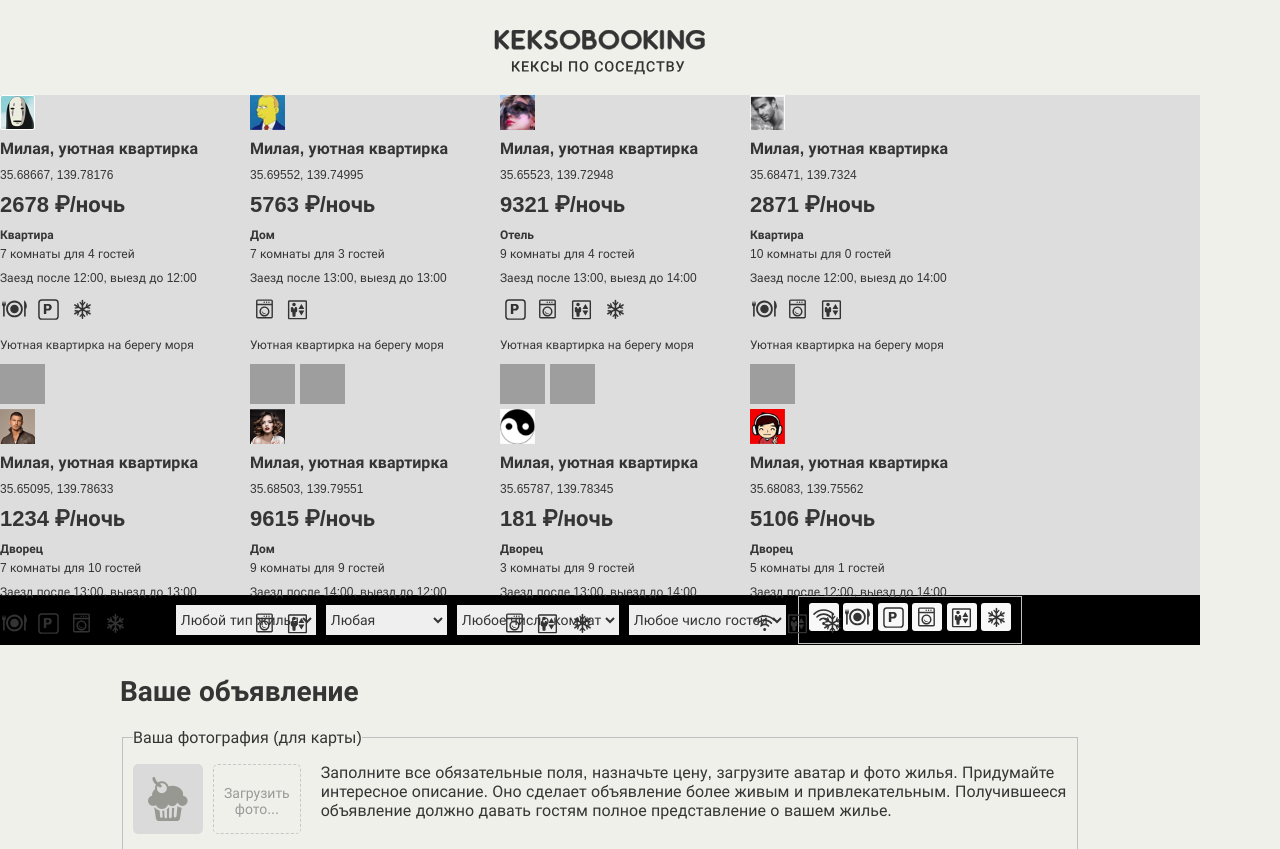
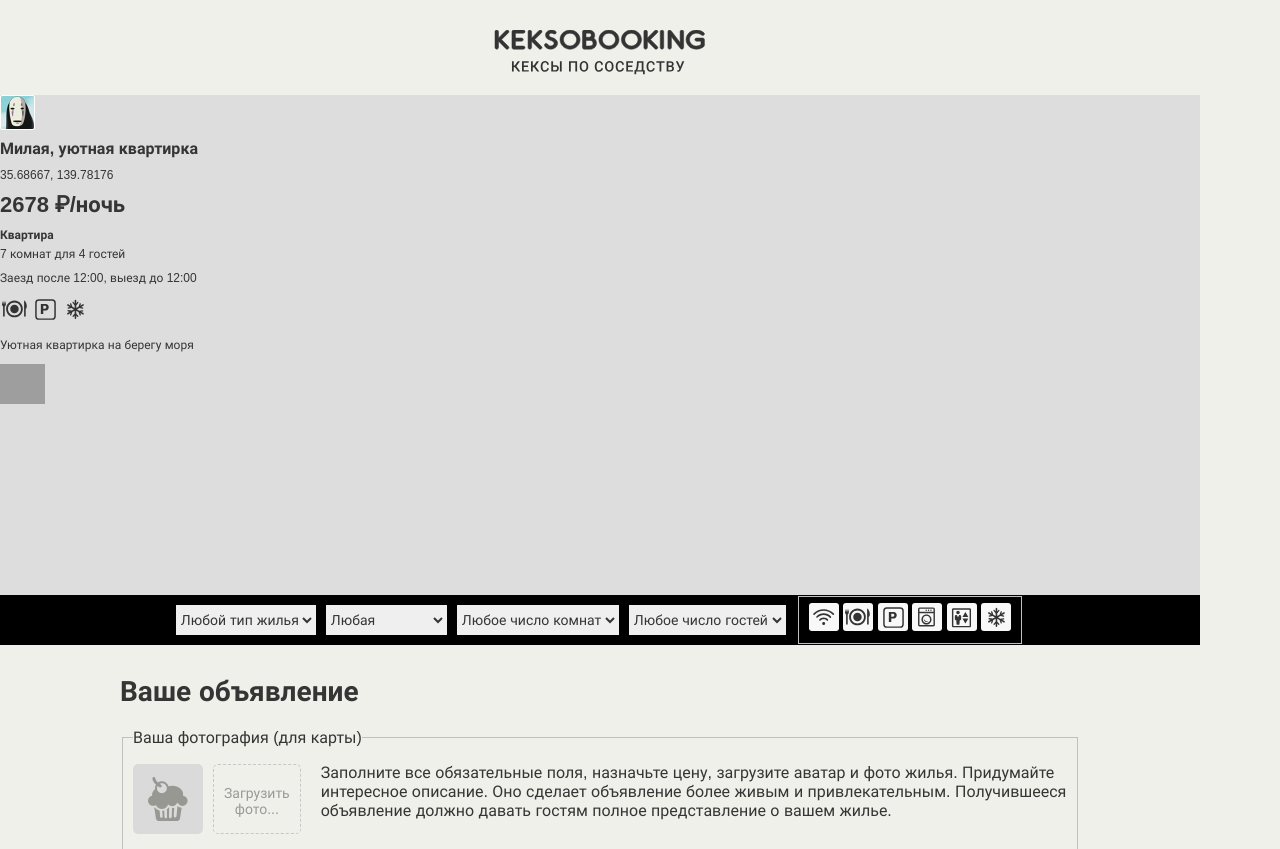
Before and after one commit to AlexandrovAY/538469-keksobooking-24, a website with bundled scripts: page index.html in a window 1280 px wide. Shown: the top 849 px of the page. Built offline with nearby package versions, Linux system fonts and the light colour scheme; grey boxes are pictures that could not be loaded.

Commit message:
ДЗ №7.1 Исправление замечаний

```diff
--- a/css/style.css
+++ b/css/style.css
@@ -84,8 +84,6 @@ fieldset {
 }
 
 .map__canvas {
-  display: flex; /* TODO.Убрать */
-  flex-wrap: wrap;
   width: 100%;
   height: 500px;
   background-color: #dddddd;
--- a/js/card.js
+++ b/js/card.js
@@ -1,8 +1,9 @@
-const map = document.querySelector('#map-canvas');
+import { pluralize } from './utils/pluralize.js';
+
 const cardTemplate = document.querySelector('#card').content;
 const popupCardTemplate = cardTemplate.querySelector('.popup');
 
-const APARTMENTS = {
+const apartmentTypes = {
   flat: 'Квартира',
   bungalow: 'Бунгало',
   house: 'Дом',
@@ -11,51 +12,52 @@ const APARTMENTS = {
 };
 
 const getFeatures = (featuresContainer, currentFeatures) => {
-  const featuresList = featuresContainer.querySelectorAll('.popup__feature');
-
-  featuresList.forEach((featureListItem) => {
-    const isNecessary = currentFeatures.some(
-      (feature) => featureListItem.classList.contains(`popup__feature--${feature}`),
-    );
-
-    if (!isNecessary) {
-      featureListItem.remove();
-    }
+  currentFeatures.forEach((featureItem) => {
+    const li = document.createElement('li');
+    li.classList.add('popup__feature', `popup__feature--${featureItem}`);
+    featuresContainer.appendChild(li);
   });
 };
 
-const getPhotos = (container, photos) => {
-  const photosListFragment = document.createDocumentFragment();
-  container.querySelector('img').remove();
-
+const getPhotos = (container, photos, photoNode) => {
   photos.forEach((element) => {
-    const img = document.createElement('img');
-    img.classList.add('popup__photo');
+    const img = photoNode.cloneNode(true);
     img.src = element;
-    img.width = '45';
-    img.height = '40';
-    img.alt = 'Фотография жилья';
-    photosListFragment.append(img);
+    container.appendChild(img);
   });
-  container.appendChild(photosListFragment);
 };
 
-const createCard = (item) => {
-  for(let i = 0; i < item.length; i++) {
-    const cloneCard = popupCardTemplate.cloneNode(true);
-    cloneCard.querySelector('.popup__title').textContent = item[i].offer.title;
-    cloneCard.querySelector('.popup__text--address').textContent = item[i].offer.address;
-    cloneCard.querySelector('.popup__text--price').textContent = `${item[i].offer.price} ₽/ночь`;
-    cloneCard.querySelector('.popup__type').textContent = APARTMENTS[item[i].offer.type];
-    cloneCard.querySelector('.popup__text--capacity').textContent =`${item[i].offer.rooms} комнаты для ${item[i].offer.guests} гостей`;
-    cloneCard.querySelector('.popup__text--time').textContent = `Заезд после ${item[i].offer.checkin}, выезд до ${item[i].offer.checkout}`;
-    getFeatures(cloneCard.querySelector('.popup__features'), item[i].offer.features);
-    cloneCard.querySelector('.popup__description').textContent = item[i].offer.description;
-    getPhotos(cloneCard.querySelector('.popup__photos'), item[i].offer.photos);
-    cloneCard.querySelector('.popup__title').textContent = item[i].offer.title;
-    cloneCard.querySelector('.popup__avatar').src = item[i].author.avatar;
-    map.appendChild(cloneCard);
+const createCard = ({offer, author}) => {
+  const cloneCard = popupCardTemplate.cloneNode(true);
+  const featuresContainer = cloneCard.querySelector('.popup__features');
+  const photosContainer = cloneCard.querySelector('.popup__photos');
+  const photoNode = cloneCard.querySelector('.popup__photo');
+
+  cloneCard.querySelector('.popup__title').textContent = offer.title;
+  cloneCard.querySelector('.popup__text--address').textContent = offer.address;
+  cloneCard.querySelector('.popup__text--price').textContent = `${offer.price} ₽/ночь`;
+  cloneCard.querySelector('.popup__type').textContent = apartmentTypes[offer.type];
+  cloneCard.querySelector('.popup__text--capacity').textContent =`${pluralize(offer.rooms, ['комната', 'комнаты', 'комнат'])} для ${pluralize(offer.guests, ['гостя', 'гостей', 'гостей'])}`;
+  cloneCard.querySelector('.popup__text--time').textContent = `Заезд после ${offer.checkin}, выезд до ${offer.checkout}`;
+  cloneCard.querySelector('.popup__description').textContent = offer.description;
+  cloneCard.querySelector('.popup__title').textContent = offer.title;
+  cloneCard.querySelector('.popup__avatar').src = author.avatar;
+
+  if(offer.photos.length > 0) {
+    photosContainer.innerHTML = '';
+    getPhotos(photosContainer, offer.photos, photoNode);
+  } else {
+    photosContainer.remove();
   }
+
+  if(offer.features.length > 0) {
+    featuresContainer.innerHTML = '';
+    getFeatures(featuresContainer, offer.features);
+  } else {
+    featuresContainer.remove();
+  }
+
+  return cloneCard;
 };
 
 export { createCard };
--- a/js/main.js
+++ b/js/main.js
@@ -1,6 +1,9 @@
 import {createArray} from './data.js';
 import {createCard} from './card.js';
 
+const map = document.querySelector('#map-canvas');
+
 const listOfAds = createArray();
+const card = createCard(listOfAds[0]);
 
-createCard(listOfAds);
+map.appendChild(card);
--- /dev/null
+++ b/js/utils/pluralize.js
@@ -0,0 +1,7 @@
+/* eslint-disable */
+function pluralize(num, titles) {
+  const suffix = titles[num % 10 === 1 && num % 100 !== 11 ? 0 : num % 10 >= 2 && num % 10 <= 4 && (num % 100 < 10 || num % 100 >= 20) ? 1 : 2];
+  return `${num} ${suffix}`;
+};
+
+export { pluralize };
--- a/package.json
+++ b/package.json
@@ -16,7 +16,6 @@
     "eslint-config-htmlacademy": "^4.1.0"
   },
   "license": "MIT",
-  "dependencies": {},
   "scripts": {
     "start": "browser-sync start --server --no-ui --files \"js/**/*.js\"",
     "test": "eslint js/"
```
Also changed, not shown: 1 other file.
